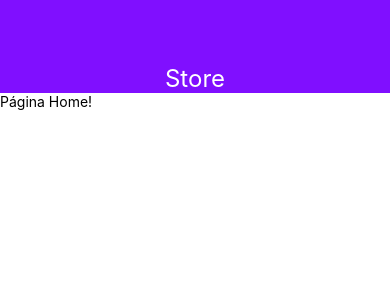
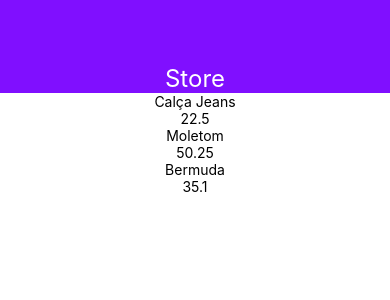
Before and after one commit to HerbertCarlos007/loja-mobile, a React Native app: screen / in a window 390 px wide. Shown: the top 300 px of the page. Built offline with nearby package versions, Linux system fonts and the light colour scheme.

Commit message:
Criando a listagem de produtos com dados fictícios

```diff
--- /dev/null
+++ b/src/components/ListProducts/index.js
@@ -0,0 +1,15 @@
+import React from 'react';
+import { View, Text, TouchableOpacity } from 'react-native';
+
+import { styles } from './styles';
+
+
+
+export function ListProducts({ data }) {
+    return (
+        <View style={styles.container}>
+            <Text>{data.name}</Text>
+            <Text>{data.price}</Text>
+        </View>
+    );
+}
--- /dev/null
+++ b/src/components/ListProducts/styles.js
@@ -0,0 +1,16 @@
+import { StyleSheet} from "react-native";
+
+export const styles = StyleSheet.create({
+    container: {
+      alignItems: 'center'
+
+    },
+
+    products: {
+        backgroundColor: 'blue',
+        padding: 20,
+        fontSize: 30,
+        color: "#fff",
+        marginVertical: 10
+    }
+})
--- a/src/pages/Home/index.js
+++ b/src/pages/Home/index.js
@@ -1,13 +1,38 @@
 import React from 'react';
-import { View, Text } from 'react-native';
+import { View, Text, FlatList } from 'react-native';
 
 import { Header } from '../../components/Header'
+import { ListProducts } from '../../components/ListProducts'
+
+const products = [
+  {
+      id: '',
+      name: 'Calça Jeans',
+      price: 22.50,
+  },
+
+  {
+      id: '2',
+      name: 'Moletom',
+      price: 50.25,
+  },
+
+  {
+      id: '3',
+      name: 'Bermuda',
+      price: 35.10,
+  },
+]
 
 export function Home() {
   return (
     <View >
         <Header/>
-        <Text>Página Home!</Text>
+        <FlatList
+                data={products}
+                keyExtractor={item => item.id}
+                renderItem={({ item }) =>  <ListProducts data={item}/>}
+            />
     </View>
   );
 }
```
